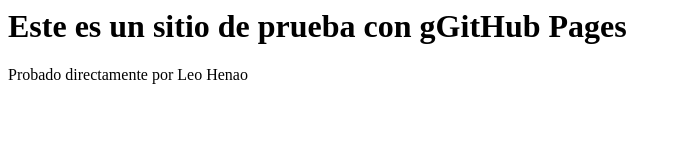
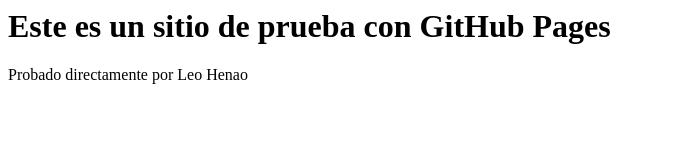
Before and after one commit to leohenao/leohenao, a plain HTML site: page index.html in a window 1280 px wide. Shown: the whole page, without its empty margins (0-681 px from the left). Drawn offline with Linux system fonts and the light colour scheme.

Commit message:
Correción
Corrección de un cambio

```diff
--- a/index.html
+++ b/index.html
@@ -1,2 +1,2 @@
-<h1>Este es un sitio de prueba con gGitHub Pages</h1>
+<h1>Este es un sitio de prueba con GitHub Pages</h1>
 <p>Probado directamente por Leo Henao</p>
```
